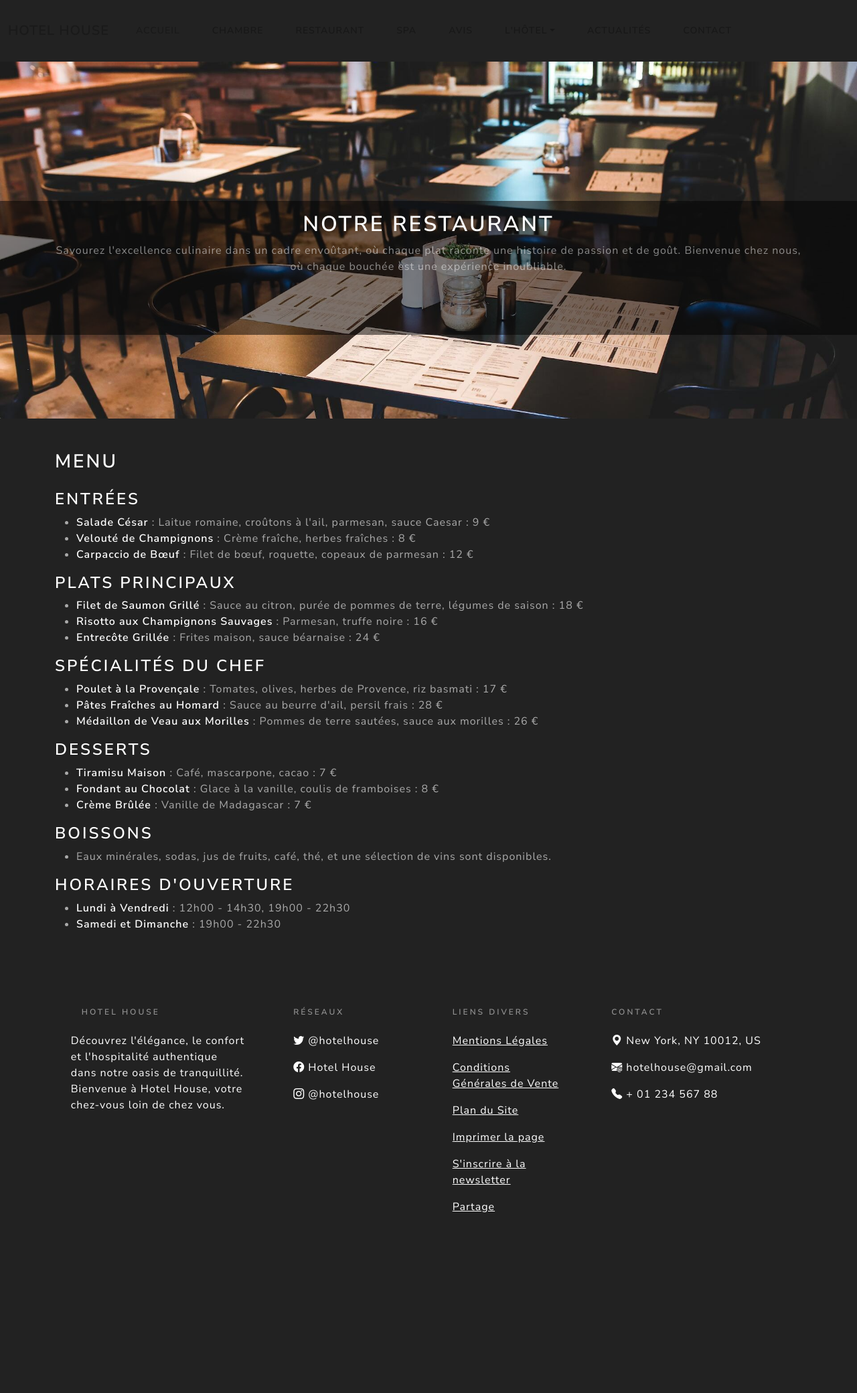
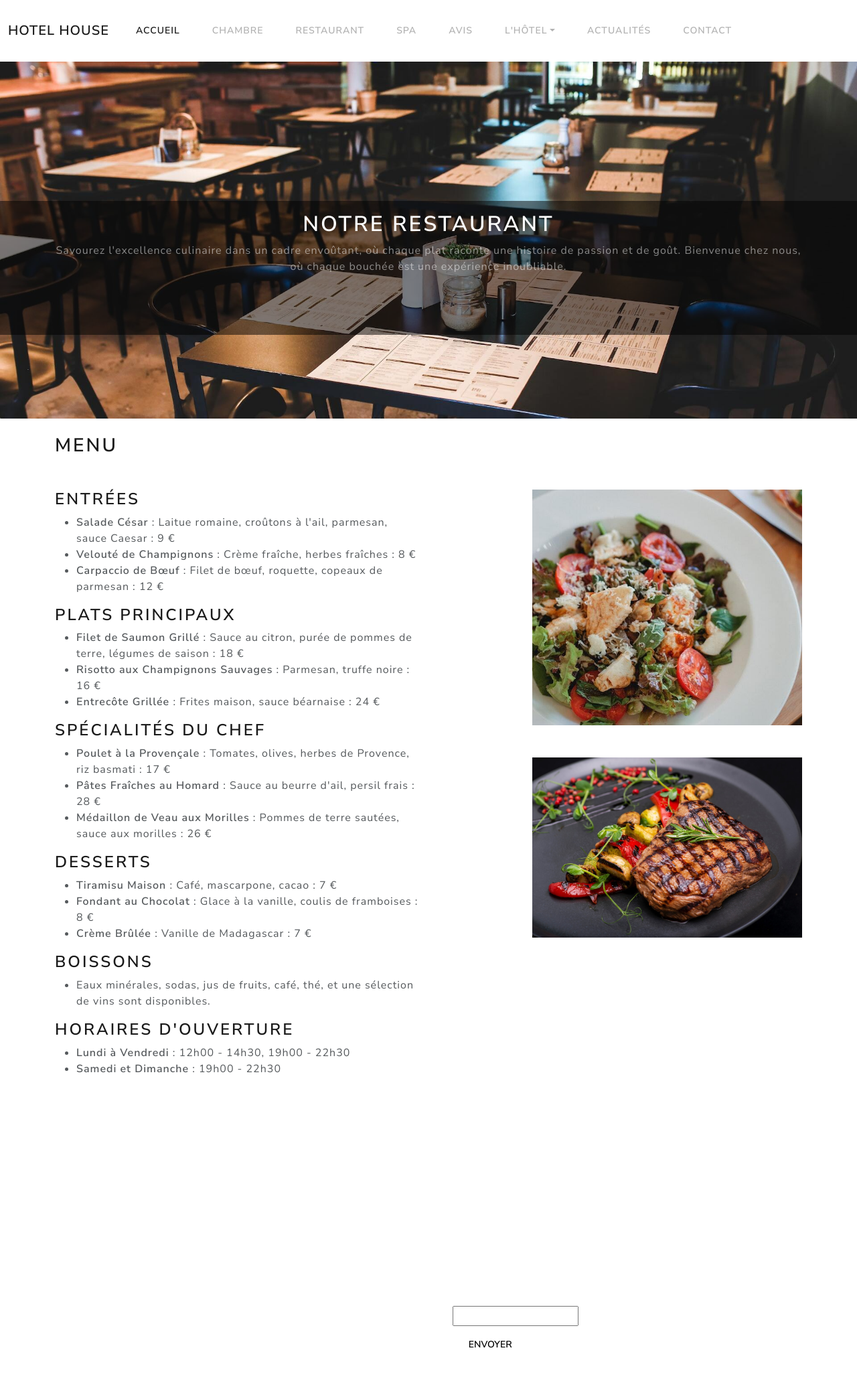
Before and after one commit to Madoudinet/hotelhouse, a Symfony app: template templates/app/restaurant.html.twig in a window 1280 px wide. Shown: the whole page at 67% size. Before the commit the page ends 1810 px from the top, so only its background shows below. Run offline with Twig, Linux system fonts and the light colour scheme; the template is opened without the code that fills it, so the values that code supplies are empty; some libraries are stand-ins or nearby versions.

Commit message:
vendredi soir

```diff
--- a/templates/app/mentionlegales.html.twig
+++ b/templates/app/mentionlegales.html.twig
@@ -17,7 +17,7 @@
         </div>
         <div>
             <h2>Données personnelles</h2>
-            <p>Les informations collectées sur ce site web sont soumises à notre politique de confidentialité, que vous pouvez consulter à l'adresse [Insérer le lien vers la politique de confidentialité]. En utilisant ce site, vous consentez à la collecte, au traitement et à l'utilisation de vos données personnelles conformément à cette politique.</p>
+            <p>Les informations collectées sur ce site web sont soumises à notre politique de confidentialité. En utilisant ce site, vous consentez à la collecte, au traitement et à l'utilisation de vos données personnelles conformément à cette politique.</p>
         </div>
         <div>
             <h2>Cookies</h2>
@@ -29,7 +29,7 @@
         </div>
         <div>
             <h2>Droit applicable et juridiction compétente</h2>
-            <p>Les présentes mentions légales sont régies par le droit [Insérer le nom du pays ou de la région applicable]. En cas de litige, les tribunaux de <strong class="fw-bold">Marseille</strong> seront compétents.</p>
+            <p>Les présentes mentions légales sont régies par le droit en France. En cas de litige, les tribunaux de <strong class="fw-bold">Marseille</strong> seront compétents.</p>
         </div>
 
     </div>
--- a/templates/app/restaurant.html.twig
+++ b/templates/app/restaurant.html.twig
@@ -4,7 +4,7 @@
 
 {% block body %}
 
-	<link rel="stylesheet" href="./css/style.css">
+	{# <link rel="stylesheet" href="./css/style.css"> #}
 
 
 <div class="bg-black bg-opacity-50 w-100 h-25 text-center position-absolute top-50 start-50 translate-middle">
@@ -18,39 +18,39 @@
 
 <div class="container">
     <div class="row">
-    <div class="my-4">
             <h2 class="my-4">Menu</h2>
+        <div class="my-4 col-6">
 
             <div>
                 <h3>Entrées</h3>
             <ul>
-            <li><strong class="fw-bold text-light">Salade César </strong>: Laitue romaine, croûtons à l'ail, parmesan, sauce Caesar : 9 €</li>
-            <li><strong class="fw-bold text-light">Velouté de Champignons </strong>: Crème fraîche, herbes fraîches : 8 €</li>
-            <li><strong class="fw-bold text-light">Carpaccio de Bœuf </strong>: Filet de bœuf, roquette, copeaux de parmesan : 12 €</li>
+                <li><strong class="fw-bold">Salade César </strong>: Laitue romaine, croûtons à l'ail, parmesan, sauce Caesar : 9 €</li>
+                <li><strong class="fw-bold">Velouté de Champignons </strong>: Crème fraîche, herbes fraîches : 8 €</li>
+                <li><strong class="fw-bold">Carpaccio de Bœuf </strong>: Filet de bœuf, roquette, copeaux de parmesan : 12 €</li>
             </ul>
             </div>
             <div>
                 <h3>Plats Principaux</h3>
                 <ul>
-                <li><strong class="fw-bold text-light">Filet de Saumon Grillé </strong>: Sauce au citron, purée de pommes de terre, légumes de saison : 18 €</li>
-                <li><strong class="fw-bold text-light">Risotto aux Champignons Sauvages </strong>: Parmesan, truffe noire : 16 €</li>
-                <li><strong class="fw-bold text-light">Entrecôte Grillée </strong>: Frites maison, sauce béarnaise : 24 €</li>
+                    <li><strong class="fw-bold">Filet de Saumon Grillé </strong>: Sauce au citron, purée de pommes de terre, légumes de saison : 18 €</li>
+                    <li><strong class="fw-bold">Risotto aux Champignons Sauvages </strong>: Parmesan, truffe noire : 16 €</li>
+                    <li><strong class="fw-bold">Entrecôte Grillée </strong>: Frites maison, sauce béarnaise : 24 €</li>
                 </ul>
             </div>
             <div>
                 <h3>Spécialités du Chef</h3>
                 <ul>
-                <li><strong class="fw-bold text-light">Poulet à la Provençale </strong>: Tomates, olives, herbes de Provence, riz basmati : 17 €</li>
-                <li><strong class="fw-bold text-light">Pâtes Fraîches au Homard </strong>: Sauce au beurre d'ail, persil frais : 28 €</li>
-                <li><strong class="fw-bold text-light">Médaillon de Veau aux Morilles </strong>: Pommes de terre sautées, sauce aux morilles : 26 €</li>
+                    <li><strong class="fw-bold">Poulet à la Provençale </strong>: Tomates, olives, herbes de Provence, riz basmati : 17 €</li>
+                    <li><strong class="fw-bold">Pâtes Fraîches au Homard </strong>: Sauce au beurre d'ail, persil frais : 28 €</li>
+                    <li><strong class="fw-bold">Médaillon de Veau aux Morilles </strong>: Pommes de terre sautées, sauce aux morilles : 26 €</li>
                 </ul>
             </div>
             <div>
                 <h3>Desserts</h3>
                 <ul>
-                <li><strong class="fw-bold text-light">Tiramisu Maison </strong>: Café, mascarpone, cacao : 7 €</li>
-                <li><strong class="fw-bold text-light">Fondant au Chocolat </strong>: Glace à la vanille, coulis de framboises : 8 €</li>
-                <li><strong class="fw-bold text-light">Crème Brûlée </strong>: Vanille de Madagascar : 7 €</li>
+                    <li><strong class="fw-bold">Tiramisu Maison </strong>: Café, mascarpone, cacao : 7 €</li>
+                    <li><strong class="fw-bold">Fondant au Chocolat </strong>: Glace à la vanille, coulis de framboises : 8 €</li>
+                    <li><strong class="fw-bold">Crème Brûlée </strong>: Vanille de Madagascar : 7 €</li>
                 </ul>
             </div>
             <div>
@@ -63,10 +63,17 @@
             <div>
                 <h3>Horaires d'ouverture</h3>
                 <ul>
-                <li><strong class="fw-bold text-light">Lundi à Vendredi </strong>: 12h00 - 14h30, 19h00 - 22h30</li>
-                <li><strong class="fw-bold text-light">Samedi et Dimanche </strong>: 19h00 - 22h30</li>
+                    <li><strong class="fw-bold">Lundi à Vendredi </strong>: 12h00 - 14h30, 19h00 - 22h30</li>
+                    <li><strong class="fw-bold">Samedi et Dimanche </strong>: 19h00 - 22h30</li>
                 </ul>
             </div>
+        </div>
+        <div class="col-6">
+            <div class="row justify-content-end">
+                <img src="{{ asset('img/fixe/salade.jpg')}}" class="w-75 my-4" alt="">
+                <img src="{{ asset('img/fixe/entrecote.jpg')}}" class="w-75 my-4" alt="">
+            </div>
+
         </div>
 
     </div>
--- a/templates/base.html.twig
+++ b/templates/base.html.twig
@@ -46,7 +46,7 @@
             <a class="dropdown-item" href="{{ path('app_contact') }}">Contact</a>
         </li>
         <li class="nav-item">
-          <a class="nav-link" href="">Actualités</a>
+          <a class="nav-link" href="{{ path('app_actualites') }}">Actualités</a>
         </li>
         <li class="nav-item">
           <a class="nav-link" href="{{ path('app_contact') }}">Contact</a>
@@ -62,6 +62,14 @@
     </div>
   </div>
 </nav>
+{% for label, msgs in app.flashes %}
+				{% for msg in msgs %}
+					<div class="alert alert-{{ label }} alert-dismissible fade show" role="alert">
+						{{ msg }}<button type="button" class="btn-close" data-bs-dismiss="alert" aria-label="Close"></button>
+					</div>
+
+				{% endfor %}
+			{% endfor %}
 
         {% block body %}{% endblock %}
         {# ! Footer  #}
@@ -85,13 +93,13 @@
             Réseaux
           </h6>
           <p>
-            <a href="#!" class="text-white text-decoration-none"><i class="bi bi-twitter"></i> @hotelhouse</a>
+            <a href="" class="text-white text-decoration-none"><i class="bi bi-twitter"></i> @hotelhouse</a>
           </p>
           <p>
-            <a href="#!" class="text-white text-decoration-none"><i class="bi bi-facebook"></i> Hotel House</a>
+            <a href="" class="text-white text-decoration-none"><i class="bi bi-facebook"></i> Hotel House</a>
           </p>
           <p>
-            <a href="#!" class="text-white text-decoration-none"><i class="bi bi-instagram"></i> @hotelhouse</a>
+            <a href="" class="text-white text-decoration-none"><i class="bi bi-instagram"></i> @hotelhouse</a>
           </p>
         </div>
 
@@ -103,30 +111,26 @@
             <a href="{{ path('app_mentionlegales') }}" class="text-reset">Mentions Légales</a>
           </p>
           <p>
-            <a href="#!" class="text-reset">Conditions Générales de Vente</a>
+            <a href="" class="text-reset">Conditions Générales de Vente</a>
           </p>
           <p>
-            <a href="#!" class="text-reset">Plan du Site</a>
+            <a href="" class="text-reset">Plan du Site</a>
           </p>
-          <p>
-            <a href="#!" class="text-reset">Imprimer la page</a>
-          </p>
-          <p>
-            <a href="#!" class="text-reset">S'inscrire à la newsletter</a>
-          </p>
-          <p>
-            <a href="#!" class="text-reset">Partage</a>
-          </p>
+          <form action="">
+          <label for="email">Inscription Newsletter</label>
+            <input type="email" id="email">
+            <button type="submit" class="btn btn-secondary mt-1">Envoyer</button>
+          </form>
         </div>
 
         <div class="col-md-4 col-lg-3 col-xl-3 mx-auto mb-md-0 mb-4">
           <h6 class="text-uppercase fw-bold mb-4 text-white-50">Contact</h6>
-          <p><i class="bi bi-geo-alt-fill"></i> New York, NY 10012, US</p>
+          <p><i class="bi bi-geo-alt-fill"></i> Marseille, Provence-Alpes-Côte d’Azur, 133, FR</p>
           <p>
             <i class="bi bi-envelope-at-fill"></i>
             hotelhouse@gmail.com
           </p>
-          <p><i class="bi bi-telephone-fill"></i> + 01 234 567 88</p>
+          <p><i class="bi bi-telephone-fill"></i> 01 23 45 67 89</p>
         </div>
       </div>
     </div>
--- a/templates/security/login.html.twig
+++ b/templates/security/login.html.twig
@@ -3,6 +3,9 @@
 {% block title %}Connexion{% endblock %}
 
 {% block body %}
+
+	<link rel="stylesheet" href="./css/style.css">
+
 <form method="post">
     {% if error %}
         <div class="alert alert-danger">{{ error.messageKey|trans(error.messageData, 'security') }}</div>
```
Also changed, not shown: src/Controller/AppController.php (+7 -0 lines), templates/app/actualites.html.twig (added, +12 -0 lines), templates/app/spa.html.twig (+50 -1 lines), public/img/fixe/entrecote.jpg (added), public/img/fixe/salade.jpg (added). Lines whose indentation alone changed are shown as unchanged.
